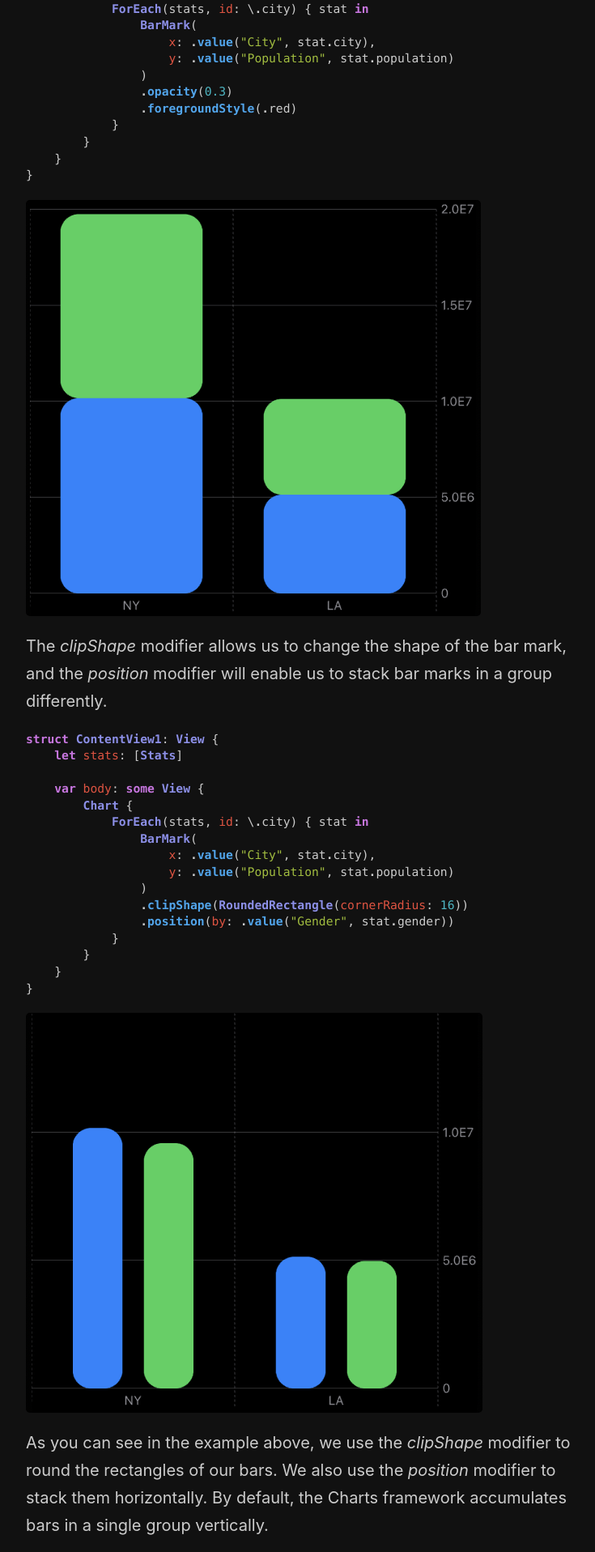
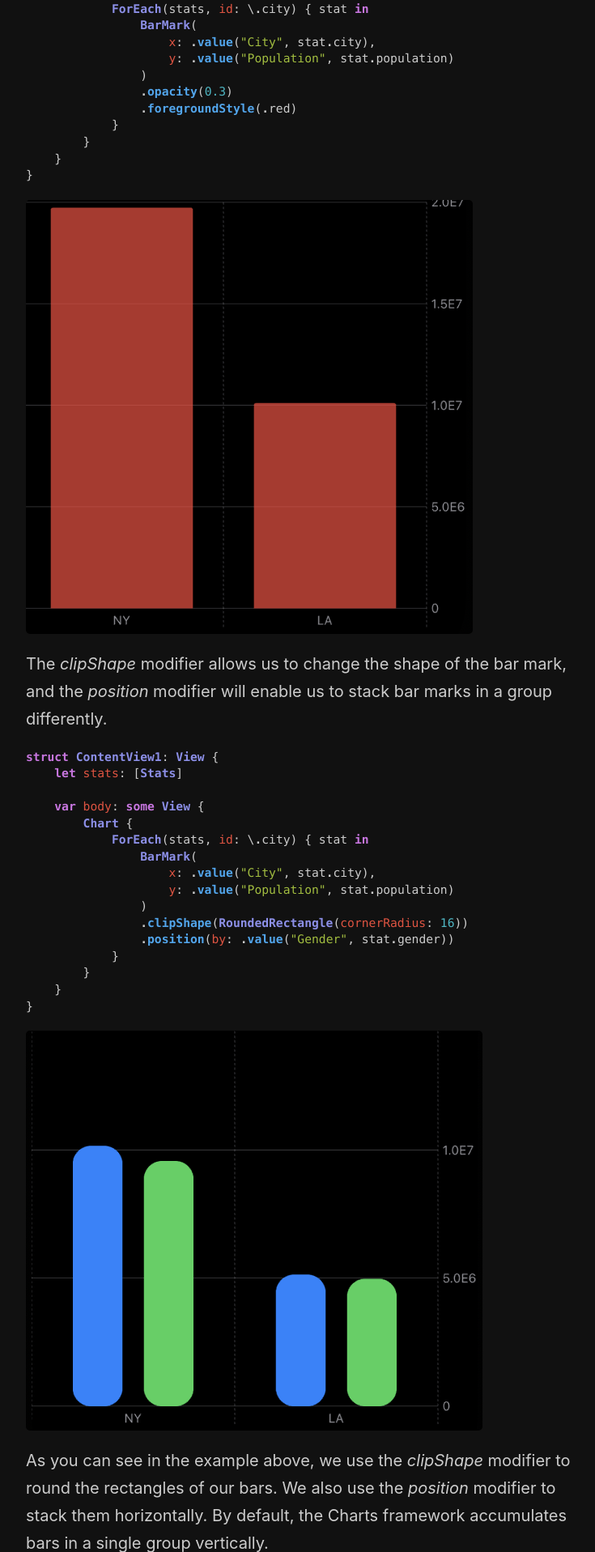
Before and after one commit to mecid/mecid.github.io, a Jekyll site: the page built from _posts/2023-01-18-mastering-charts-in-swiftui-mark-styling.md, in a window 1280 px wide. Shown: the part 1353-3270 px from the top of the page at 81% size, without its empty margins (258-993 px from the left). Built offline with Jekyll 4.4.1, drawn with Linux system fonts in a browser that asks for light colours.

Commit message:
styling chart post updated with new images

````diff
--- a/_posts/2023-01-18-mastering-charts-in-swiftui-mark-styling.md
+++ b/_posts/2023-01-18-mastering-charts-in-swiftui-mark-styling.md
@@ -52,7 +52,7 @@
 }
 ```
 
-![chart-with-opacity-and-shape](/public/chart5.png)
+![chart-with-opacity-and-color](/public/chart10.png)
 
 The *clipShape* modifier allows us to change the shape of the bar mark, and the *position* modifier will enable us to stack bar marks in a group differently.
 
@@ -112,6 +112,8 @@
 In the example above, we use the *lineStyle* modifier to provide a custom stroke style. Here we use particular dash values allowing us to draw the dashed line. We also apply the *interpolationMethod* modifier with *catmullRom* value to draw a curved line instead of a straight one.
 
 The Charts framework has smart defaults and can extract value from your data to do some stuff automatically without your notice. For example, it can understand your data and color it or automatically generate a legend for your chart.
+
+![chart-with-legend](/public/chart11.png)
 
 One of my favorite things about the new Charts framework is how data annotating works. You can annotate any mark on your chart with a SwiftUI view. It means you can plot your data and place SwiftUI views inside your chart close to your data point.
 
````
